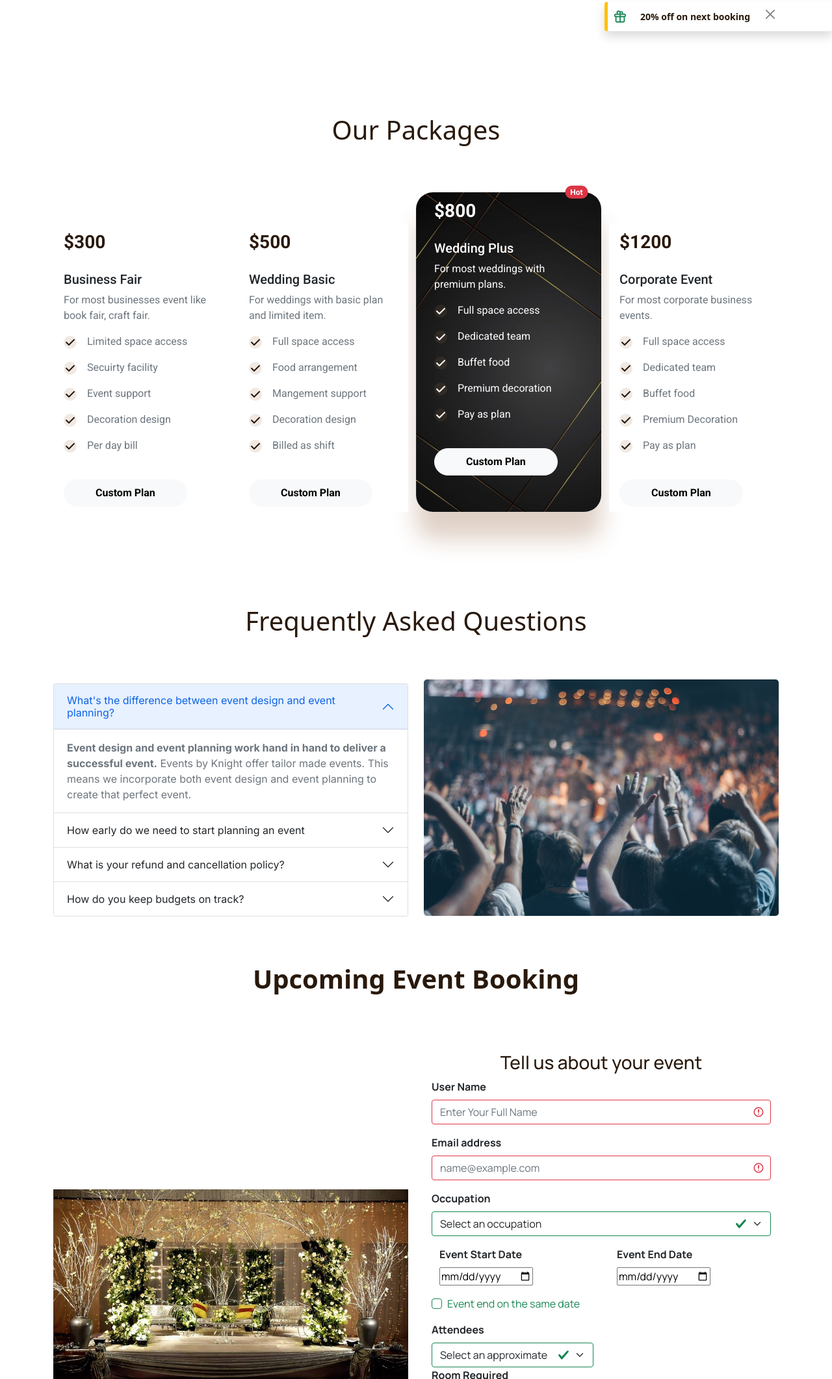
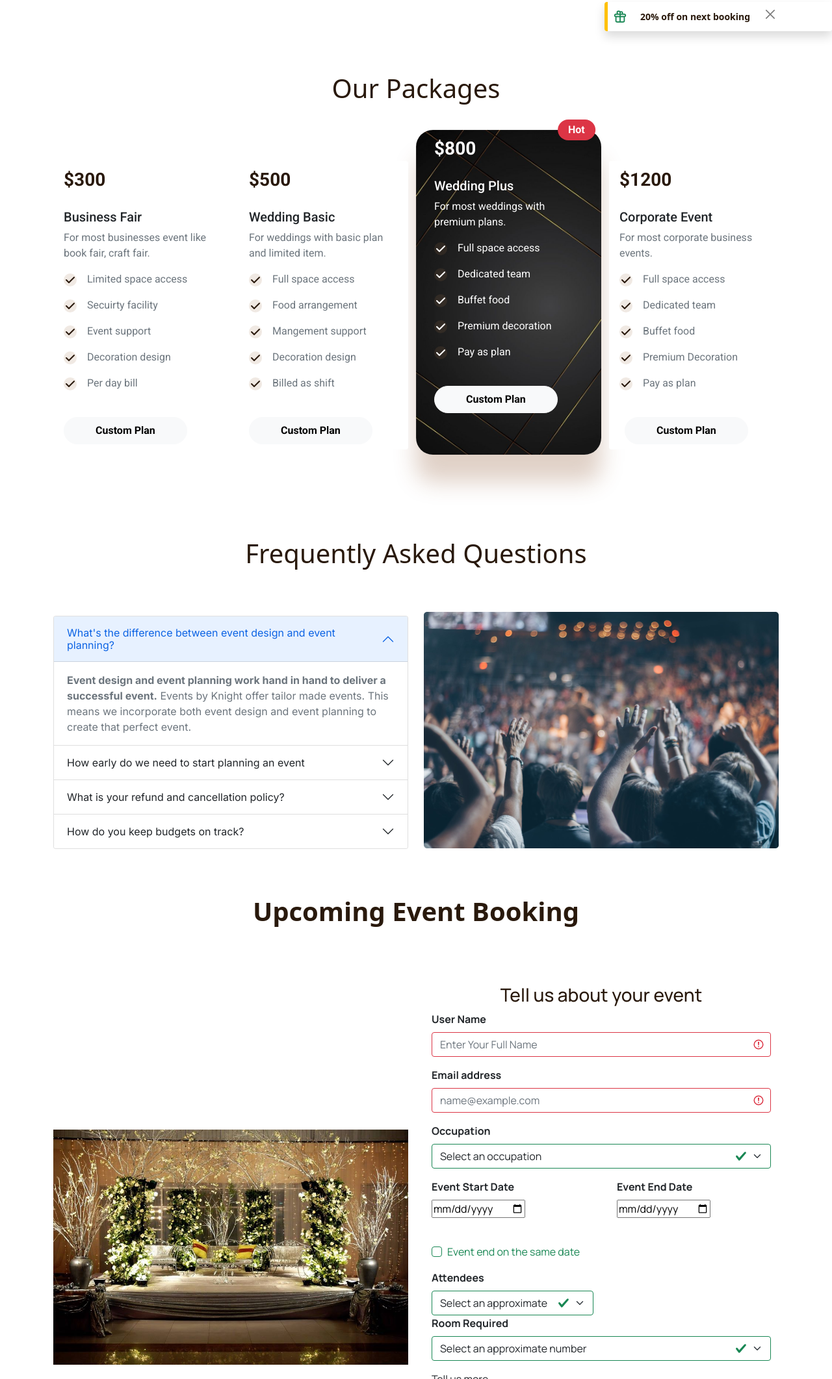
Before and after one commit to saimasiddique/Convention-Center-Website-using-Bootsrap, a plain HTML site: page index.html in a window 1280 px wide. Shown: the part 677-2800 px from the top of the page at 65% size. Drawn offline with nearby package versions, Linux system fonts and the light colour scheme.

Commit message:
responsive

```diff
--- a/css/style.css
+++ b/css/style.css
@@ -8,6 +8,7 @@
 
 body {
     font-family: 'Poppins', sans-serif;
+    overflow-x: hidden;
 }
 
 /* .navigation{
--- a/index.html
+++ b/index.html
@@ -146,11 +146,11 @@
         </div>
 
         <!-- Package-Cards  -->
-        <section class="container  pt-2 my-5" id="packages">
-            <h1 class="text-center my-md-5 py-md-4 theme-color">Our Packages</h1>
-            <div class="row card-font-style">
+        <section class="container  pt-2 my-3 " id="packages">
+            <h1 class="text-center my-sm-2 my-md-4 py-md-3 theme-color">Our Packages</h1>
+            <div class="row card-font-style ">
                 <!-- 1st card  -->
-                <div class="col-md-3 col-sm-6 gy-sm-4 mt-5">
+                <div class="col-lg-3 col-sm-6 mb-md-4 mt-5 mb-3">
                     <div class="card border-0">
                         <div class="card-header bg-transparent border-0 fs-3 fw-bold theme-color">$300</div>
                         <div class="card-body">
@@ -202,13 +202,14 @@
                         </div>
                         <div class="card-footer bg-white border-0"> <a
                                 href="https://www.marriottindiaweddings.com/renaissance-mumbai-convention-centre-hotel"
-                                class="btn btn-light rounded-pill px-5 py-2 fw-bold " target="_blank">Custom
+                                class="btn btn-light rounded-pill px-5 px-lg-4 px-xl-5 py-2 fw-bold "
+                                target="_blank">Custom
                                 Plan</a>
                         </div>
                     </div>
                 </div>
                 <!-- 2nd Card  -->
-                <div class="col-md-3 col-sm-6 g-sm-4 mt-5 ">
+                <div class="col-lg-3 col-sm-6 mb-md-4 mt-5 mb-3">
                     <div class="card border-0">
                         <div class="card-header bg-transparent border-0 fs-3 fw-bold theme-color">$500</div>
                         <div class="card-body">
@@ -260,13 +261,13 @@
                         </div>
                         <div class="card-footer bg-transparent border-0"> <a
                                 href="https://www.marriottindiaweddings.com/renaissance-mumbai-convention-centre-hotel"
-                                class="btn btn-light rounded-pill px-5 py-2 fw-bold">Custom
+                                class="btn btn-light rounded-pill px-5 px-lg-4 px-xl-5 py-2 fw-bold">Custom
                                 Plan</a>
                         </div>
                     </div>
                 </div>
                 <!-- 3rd card-special  -->
-                <div class="col-md-3 col-sm-6 gy-sm-4 mt-5 mt-md-0 card-border back align-items-center">
+                <div class="col-lg-3 col-sm-6 gy-sm-4 mt-5 mt-md-0 card-border back align-items-center mb-3">
                     <div class="card border-0 text-white position-relative bg-transparent">
 
                         <div class="card-header bg-transparent border-0 fs-3 fw-bold ">$800</div>
@@ -318,18 +319,19 @@
                         </div>
                         <div class="card-footer bg-transparent border-0"> <a
                                 href="https://www.marriottindiaweddings.com/renaissance-mumbai-convention-centre-hotel"
-                                class="btn btn-light rounded-pill px-5 py-2 fw-bold ">Custom
+                                class="btn btn-light rounded-pill px-5 px-lg-4 px-xl-5 py-2 py-2 fw-bold ">Custom
                                 Plan</a>
                         </div>
 
-                        <span class="position-absolute translate-middle badge rounded-pill bg-danger card-badge">
+                        <span
+                            class="position-absolute translate-middle badge rounded-pill bg-danger card-badge px-3 py-2 fs-6">
                             Hot
                             <span class="visually-hidden">Exclusive Package</span>
                         </span>
                     </div>
                 </div>
                 <!-- 4th card  -->
-                <div class="col-md-3 col-sm-6 gy-sm-4 mt-5 ">
+                <div class="col-lg-3 col-sm-6 gy-sm-4 mt-5 mb-3">
                     <div class="card border-0">
                         <div class="card-header bg-white border-0 fs-3 fw-bold theme-color">$1200</div>
                         <div class="card-body">
@@ -379,10 +381,11 @@
                             </p>
 
                         </div>
-                        <div class="card-footer bg-transparent border-0"> <a
-                                href="https://www.marriottindiaweddings.com/renaissance-mumbai-convention-centre-hotel"
-                                class="btn btn-light rounded-pill px-5 py-2 fw-bold ">Custom
-                                Plan</a>
+                        <div class="card-footer bg-transparent border-0">
+                            <a href="https://www.marriottindiaweddings.com/renaissance-mumbai-convention-centre-hotel"
+                                class="btn btn-light rounded-pill px-5 px-lg-4 px-xl-5 py-2 fw-bold mx-2">Custom
+                                Plan
+                            </a>
                         </div>
                     </div>
                 </div>
@@ -489,7 +492,7 @@
 
         <!-- Bonus Part  -->
         <section class="about-you" id="subscribeto">
-            <h1 class="text-center my-md-3 py-md-4 theme-color fw-bold">Upcoming Event Booking</h1>
+            <h1 class="text-center my-4 my-md-3 py-md-4 theme-color fw-bold">Upcoming Event Booking</h1>
             <div class="container font-manrope">
                 <div class="row">
                     <div class=" col-lg-6 col-sm-12 d-flex align-items-center justify-content-center mb-sm-4 mb-md-0">
@@ -522,15 +525,16 @@
                                     <option value="3">Other</option>
                                 </select>
                             </div>
-                            <div class="row mb-3">
-                                <div class="col-lg-6 col-sm-12 gx-5">
+                            <div class="row mb-3 gx-5">
+                                <div class="col-lg-6 col-sm-12 ">
                                     <label for="exampleFormControlInput1" class="form-label fw-bold">Event Start
                                         Date</label>
-                                    <input type="date" id="eventstart" name="event">
+                                    <input class="mb-4" type="date" id="eventstart" name="event">
                                 </div>
-                                <div class="col-lg-6 col-sm-12 mt-5 mt-lg-0 gx-5">
-                                    <label for="exampleFormControlInput1" class="form-label fw-bold">Event End
-                                        Date</label>
+                                <div class="col-lg-6 col-sm-12 ">
+                                    <label for="exampleFormControlInput1" class="form-label fw-bold ">Event End
+                                        Date
+                                    </label>
                                     <input type="date" id="eventend" name="event">
                                 </div>
                             </div>
```
